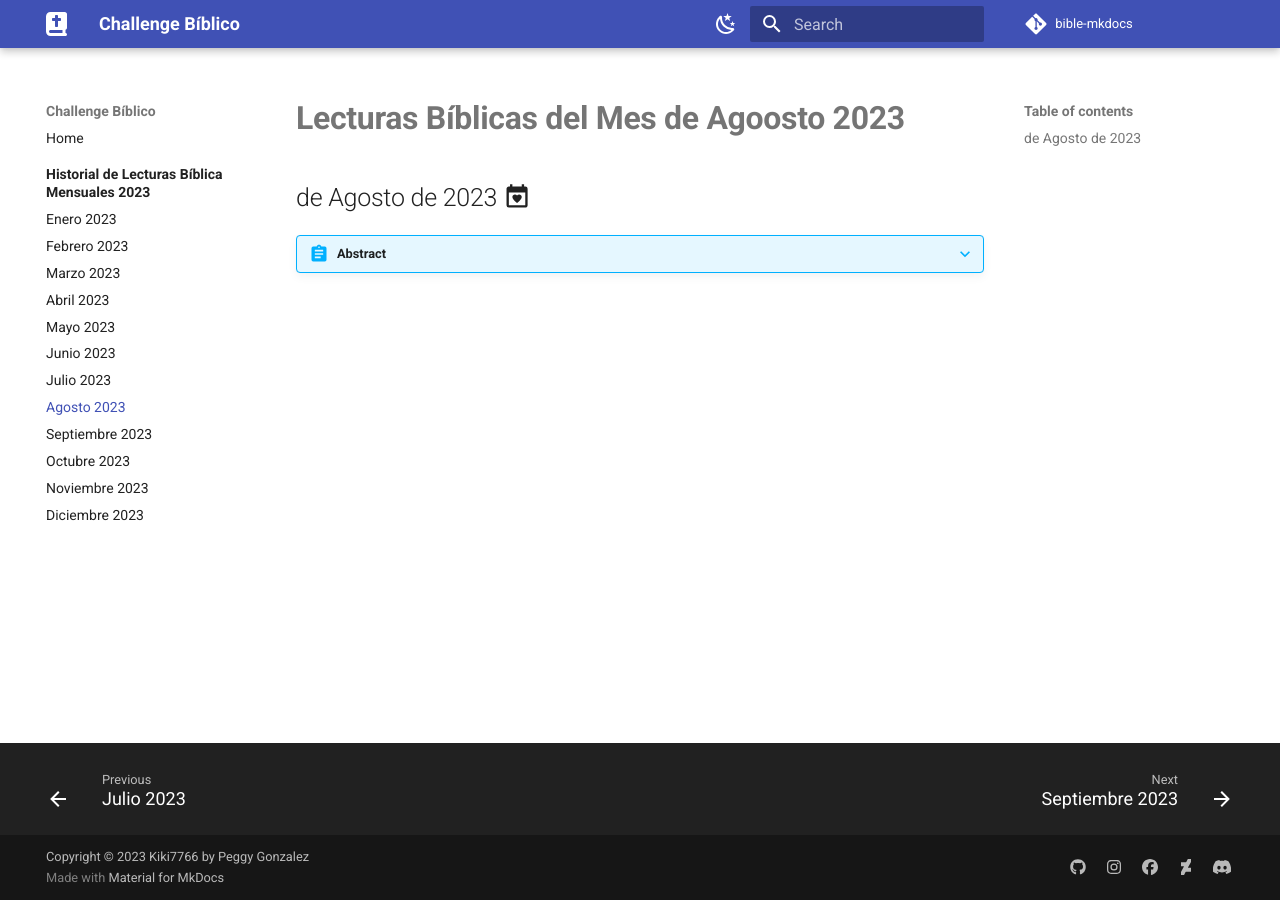
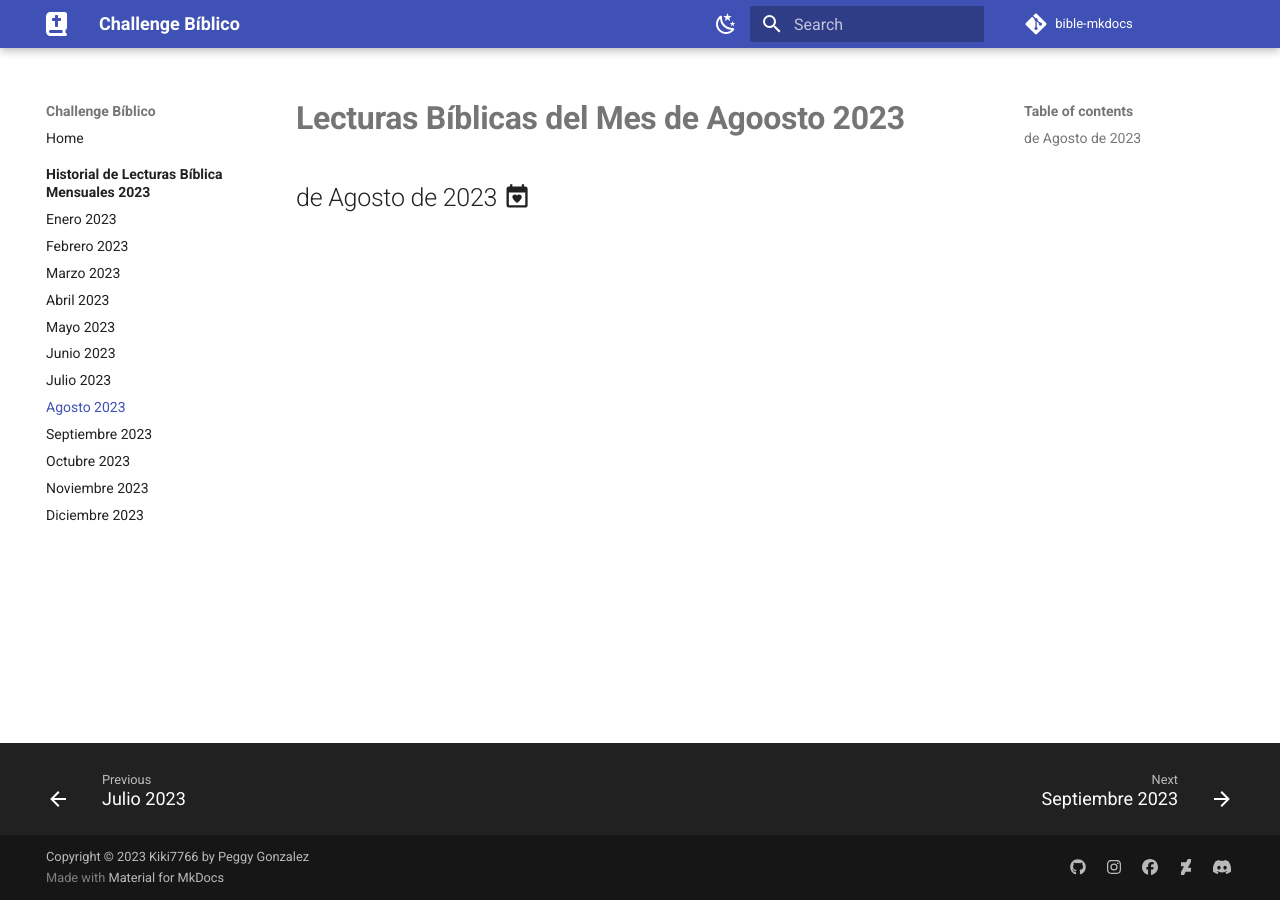
Before and after one commit to kiki7766/bible-mkdocs, an MkDocs documentation site: the page built from docs/m-2023/agosto.md, in a window 1280 px wide. Built offline with MkDocs 1.6.1 and Material for MkDocs 9.7.7, drawn with Linux system fonts in a browser that asks for light colours; some web fonts are replaced; a script that is not in the unit is left out; comment, search, counter and statistics services are not loaded.

Commit message:
adding new changes

```diff
--- a/docs/m-2023/agosto.md
+++ b/docs/m-2023/agosto.md
@@ -3,4 +3,4 @@
 ##  de Agosto de 2023 :material-calendar-heart:
 ###
 
-???+ abstract
+<!-- ???+ abstract  -->
```
Also changed, not shown: docs/m-2023/julio.md (+1 -0 lines).
